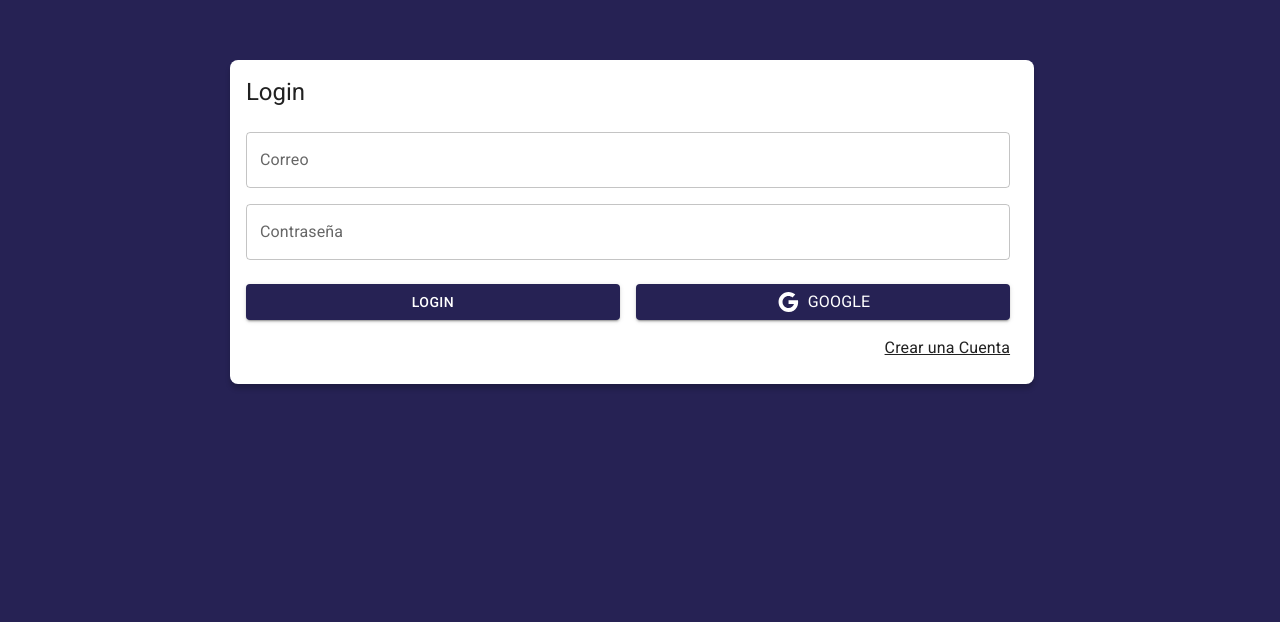
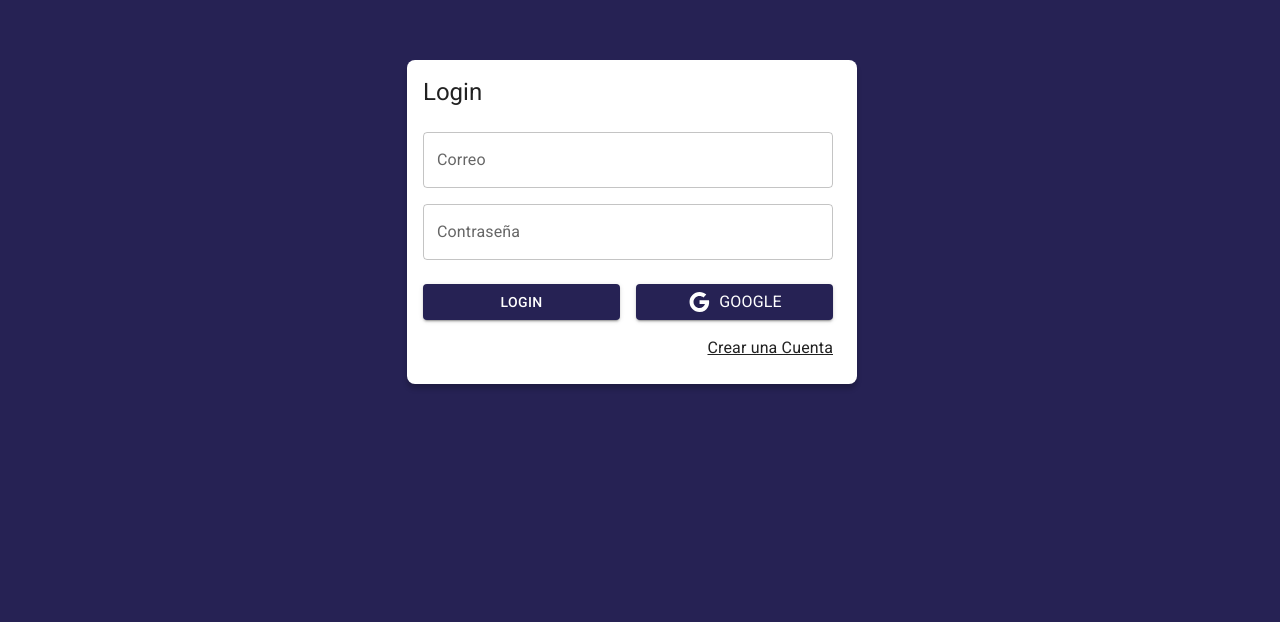
Before and after one commit to robertgrc/JournalAppDesign, a React (Vite) app: page /auth/login in a window 1280 px wide. Shown: the part 162-800 px from the top of the page. Built offline with nearby package versions, Linux system fonts and the light colour scheme.

Commit message:
AuthLayout

```diff
--- /dev/null
+++ b/src/auth/layout/AuthLayout.jsx
@@ -0,0 +1,28 @@
+import { Grid, Typography } from "@mui/material"
+
+export const AuthLayout = ({children, title=''}) => {
+  return (
+    <Grid
+      container
+      spacing={2}
+      direction="column"
+      alignItems="center"
+      justifyContent="center"
+      sx={{ minHeight:'100vh', backgroundColor:'primary.main', padding:4}}
+    >
+      <Grid item
+        className='box-shadow'
+        xs={3}
+        sx={{
+            width: {md: 450},
+            backgroundColor:'white',
+            padding:3,
+            borderRadius:2
+        }}
+      >
+       <Typography variant='h5' sx={{mb:1}}>{title}</Typography>
+       {children}
+       </Grid>
+     </Grid>
+  )
+}
--- a/src/auth/pages/LoginPage.jsx
+++ b/src/auth/pages/LoginPage.jsx
@@ -2,24 +2,12 @@
 import { Google } from '@mui/icons-material'
 import { Button, Grid, Link, TextField, Typography } from '@mui/material'
 import React from 'react'
+import { AuthLayout } from '../layout/AuthLayout'
 
 export const LoginPage = () => {
   return (
-    <Grid
-      container
-      spacing={2}
-      direction="column"
-      alignItems="center"
-      justifyContent="center"
-      sx={{ minHeight:'100vh', backgroundColor:'primary.main', padding:4}}
-    >
-      <Grid item
-        className='box-shadow'
-        xs={3}
-        sx={{ backgroundColor:'white', padding:3, borderRadius:2}}
-      >
-       <Typography variant='h5' sx={{mb:1}}>Login</Typography>
-       <form>
+    <AuthLayout title='Login'>
+      <form>
         <Grid container>
           <Grid item xs={12} sx={{ mt:2 }}>
             <TextField
@@ -60,10 +48,9 @@
             </Link>
           </Grid>
 
-
         </Grid>
        </form>
-      </Grid>
-    </Grid>
+    </AuthLayout>
+
   )
 }
```
